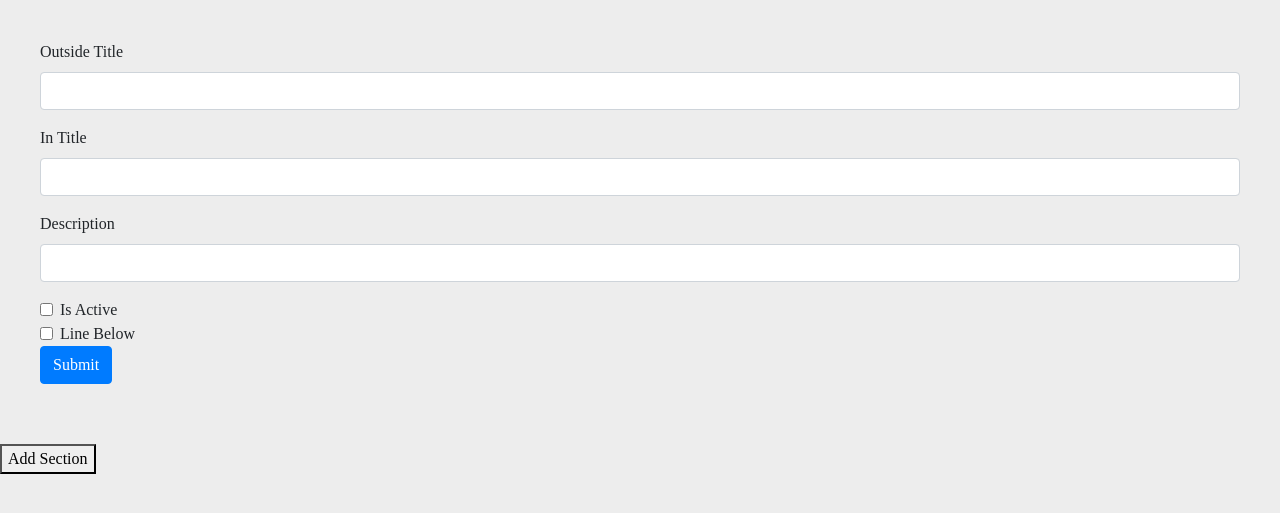
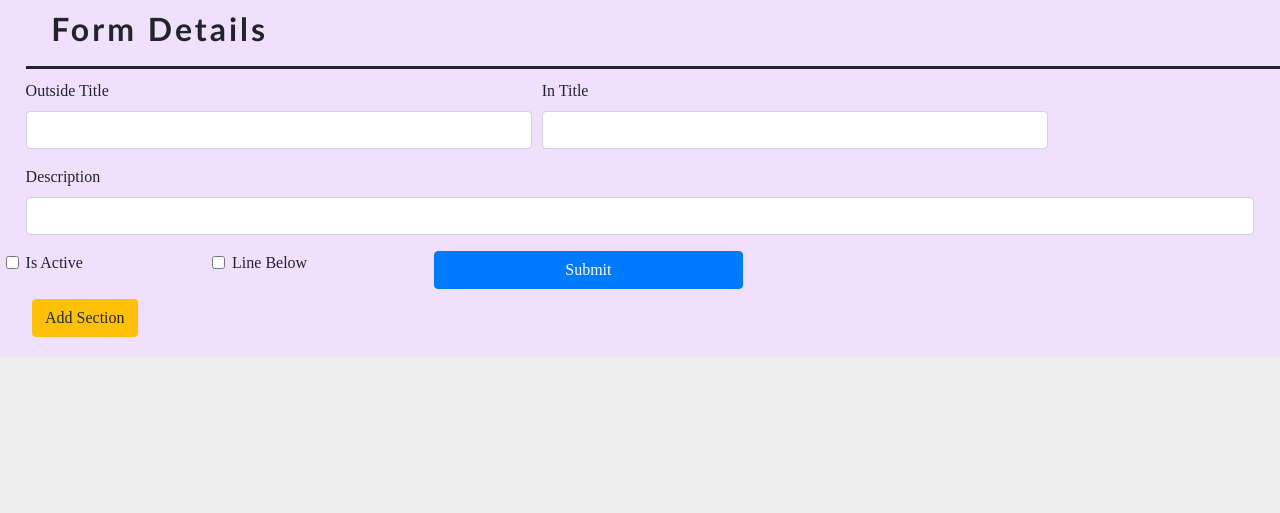
Before and after one commit to imApoorva36/NITK-Procurement, a Django app: template NITK_Procurement/procurement/templates/procurement/create_section.html in a window 1280 px wide. Shown: the top 513 px of the page. Run offline with Django 4.2, Linux system fonts and the light colour scheme; the template is opened without the code that fills it, so the values that code supplies are empty.

Commit message:
Imroving UI and delete option

```diff
--- a/NITK_Procurement/procurement/templates/procurement/create_section.html
+++ b/NITK_Procurement/procurement/templates/procurement/create_section.html
@@ -1,45 +1,58 @@
 {% extends './layout.html' %}
 {% load static %}
 {% block body %}
-<div class="create_form">
+<div class="form_full_details">
+    <div class="form-header">
+        <h2>Form Details</h2>
+    </div>
     <!-- Form for editing the details of the Form -->
     <div class="form_details">
         <form action="{% url 'edit_form' id=form.id %}" method="post" class="edit_form">
             {% csrf_token %}
-            <div class="form-group">
+            <div class="form-row">
+                <div class="form-group col-md-5">
                     <label for="outside_title">Outside Title</label>
                     <input type="text" name="outside_title"  class="form-control" value="{{form.outside_title}}">
                 </div>
 
-            <div class="form-group">
+                <div class="form-group col-md-5">
                     <label for="in_title">In Title</label>
                     <input type="text" name="in_title"  class="form-control" value="{{form.in_title}}">
                 </div>
-
+            </div>
             <div class="form-group">
                 <label for="description">Description</label>
                 <input type="text" name="description"  class="form-control" value="{{form.description}}">
             </div>
-
-            <div class="form-check" style="display: flex;">
+            <div class="form-row">
+                <div class="form-check col-md-2" style="display: flex;">
                     <label for="is_active" class="form-check-label">Is Active</label>
                     <input type="checkbox" name="is_active"  class="form-check-input" {% if form.is_active %}checked="checked"{% endif %}>
                 </div>
 
-            <div class="form-check" style="display: flex;">
+                <div class="form-check col-md-2" style="display: flex;">
                     <label for="line_below" class="form-check-label">Line Below</label>
                     <input type="checkbox" name="line_below_for_form"  class="form-check-input" {% if form.line_below %}checked="checked"{% endif %}>
                 </div>
 
-            <button type="submit" class = "btn btn-primary">Submit</button>
+                <button type="submit" class = "btn btn-primary col-md-3">Submit</button>
+            </div>
         </form>
     </div>
     <!-- End of Form for editing the details of the Form -->
-
+    <button type="button" id="create-new-form" class="btn btn-warning add_sec_but">Add Section</button>
     <div class="all_sections_in_form">
         {% for section in sections %}
             <div class="each_section_in_form">
+                <div class="sec">
                     <h2>Section</h2>
+                    <form action="{% url 'delete_section' id=section.id %}" class="delete_section" method="post">
+                        {% csrf_token %}
+                        <button type="submit" class="btn btn-danger">Delete Section</button>
+                    </form>
+                </div>
+
+                <!-- Form for editing Section details -->
                 <form action="{% url 'edit_section' id=section.id %}"  class="edit_section" method="post" >
                     {% csrf_token %}
                     <div class="each_section_form">
@@ -75,16 +88,22 @@
                                 <label for="line_below">Line Below</label>
                                 <input type="checkbox" name="line_below" {% if section.line_below %}checked="checked"{% endif %} class="form-check-input">
                             </div>
-                            <div class="form-group col-md-1">
+                            <div class="form-group col-md-3">
                                 <button type="submit" class="btn btn-warning">Update</button>
                             </div>
                         </div>
-                        <button type="button" id="{{section.id}}" class="btn btn-warning" onclick="addQuestionForm(this)">Add Question</button>
+                        <button type="button" id="{{section.id}}" class="btn btn-warning" onclick="addQuestionForm(this)" style="margin-bottom: 1rem;">Add Question</button>
                     </div>
                 </form>
+                <!-- End of form for editing section details -->
 
                 {% for question in section.questions.all %}
                     <div class="each_question">
+                        <form action="{% url 'delete_question' id=question.id %}" class="delete_question" method="post">
+                            {% csrf_token %}
+                            <button type="submit" class="btn btn-danger">Delete Question</button>
+                        </form>
+                        <!-- From for edititng question details -->
                         <form action="{% url 'edit_question' id=question.id %}" class="edit_section" method="post">
                             {% csrf_token %}
                             <div class="form-group">
@@ -132,6 +151,8 @@
                                 </div>
                             </div>
                         </form>
+                        <!-- End of form for editing question details -->
+
                     </div>
                 {% endfor %}
             </div>
@@ -141,58 +162,80 @@
     <div id="all_forms">
         <form action="{% url 'create_section' id=form.id %}" id="original-form" class="section_creation" method="post" style="display: none;">
             {% csrf_token %}
-
+            <div class="form-row">
+                <div class="form-group col-md-10">
                     <label for="title">Title</label>
-            <input type="text" name="title" id="title">
-
-            <label for="description">Description</label>
-            <input type="text" name="description" id="description">
-
+                    <input type="text" name="title" id="title" class="form-control">
+                </div>
+                <div class="form-group col-md-2">
                     <label for="section_type">Section Type</label>
-            <select name="section_type" id="section_type">
+                    <select name="section_type" id="section_type" class="form-control">
                         <option value="left">Left</option>
                         <option value="flex">Flex</option>
                         <option value="table">Table</option>
                         <option value="center">Center</option>
                     </select>
-
+                </div>
+            </div>
+            <div class="form-group">
+                <label for="description">Description</label>
+                <input type="text" name="description" id="description" class="form-control">
+            </div>
+            <div class="form-row">
+                <div class="form-group col-md-3">
                     <label for="bold">Bold</label>
                     <input type="checkbox" name="bold" id="bold">
-
+                </div>
+                <div class="form-group col-md-2">
                     <label for="line_below">Line Below</label>
                     <input type="checkbox" name="line_below" id="line_below">
+                </div>
 
-            <button type="submit">Submit</button>
+                <button type="submit" class="btn btn-info col-md-3">Submit</button>
+            </div>
         </form>
 
         <div class="all_questions">
+
             <form id="question_form" class="all_question_form" method="post" style="display: none;">
                 {% csrf_token %}
+                <div class="form-group">
                     <label for="question">Question: </label>
-                <input type="text" name="question" id="question">
-                <label for="align_type">Question alignment: </label>
-                <select name="align_type" id="align_type" >
+                    <input type="text" name="question" id="question" class="form-control">
+                </div>
+                <div class="form-row">
+                    <div class="form-group col-md-2">
+                        <label for="align_type">Question alignment : </label>
+                        <select name="align_type" id="align_type" class="form-control">
                             <option value="left">Left</option>
                             <option value="right">Right</option>
                             <option value="center">Center</option>
                         </select>
-                <label for="self_question">Self Question</label>
-                <select name="self_question" id="self_question" onchange="sendPostRequest(this)">
+                    </div>
+                    <div class="form-group col-md-2">
+                        <label for="self_question">Self Form :</label>
+                        <select name="self_question" id="self_question" onchange="sendPostRequest(this)" class="form-control">
+                            <option value="" selected disabled>Select Form</option>
                             {% for form in all_forms %}
                                 <option value="{{form.id}}">{{form}}</option>
                             {% endfor %}
                         </select>
-                <select name="questions" class="questions">
+                    </div>
+                    <div class="form-group col-md-2">
+                        <label>Select Question :</label>
+                        <select name="questions" class="questions form-control">
                             <option value="" selected disabled>Selected</option>
                         </select>
-
+                    </div>
+                    <div class="form-group col-md-1">
                         <label for="bold_ques">Bold</label>
                         <input type="checkbox" name="bold_ques" id="bold">
-                <button type="submit">Create Question</button>
+                    </div>
+                </div>
+                <button type="submit" class="btn btn-info">Submit</button>
             </form>
         </div>
     </div>
-    <button type="button" id="create-new-form">Add Section</button>
 </div>
 <script>
     // Function to add a submit event listener to a form
@@ -286,8 +329,9 @@
         newForm.style.display = 'block';
 
         // Append the new form to the page
-        const allFormsContainer = document.getElementById('all_forms');
-        allFormsContainer.appendChild(newForm);
+        this.insertAdjacentElement('afterend', newForm);
+        // const allFormsContainer = document.getElementById('all_forms');
+        // allFormsContainer.appendChild(newForm);
 
         // Add the submit event listener to the new form
         addSubmitEventListener(newForm);
@@ -374,8 +418,11 @@ function sendPostRequest(e) {
 </script>
 
 <style>
+    .form_full_details{
+        background: rgb(241, 223, 254);
+    }
     .form_details{
-        padding: 40px;
+        padding: 10px 2%;
     }
     .all_sections_in_form{
         padding: 10px;
@@ -383,9 +430,9 @@ function sendPostRequest(e) {
         gap: 2rem;
     }
     .each_section_in_form{
-        background: rgb(230, 253, 230);
+        background: rgb(229, 246, 251);
         padding: 10px;
-        border-radius: 2rem;
+        border-radius: 1rem;
     }
     .div_grid{
         display: grid;
@@ -394,14 +441,49 @@ function sendPostRequest(e) {
     .div_flex{
         display: flex;
     }
-    .each_section_form{
+    .all_question_form{
+        background: rgb(254, 243, 234);
+        padding: 10px 2%;
+        margin-left: 3%;
+        margin-top: 1rem;
+        margin-bottom: 1rem;
+        border-radius: 1rem;
     }
     .each_question{
         padding: 10px 2%;
         margin-left: 5%;
         margin-bottom: 2rem;
         background: rgb(254, 243, 234);
-        border-radius: 2rem;
+        border-radius: 1rem;
+    }
+
+    .delete_question > button{
+        left: 10rem;
+        right: 10rem;
+    }
+    .sec{
+        display: flex;
+        justify-content: space-between;
+        margin-right: 2rem;
+    }
+    .section_creation{
+        background: rgb(229, 246, 251);
+        padding: 10px 3%;
+        margin: 1rem;
+        border-radius: 1rem;
+    }
+    .form-header{
+        margin-left: 2%;
+        padding: 10px 2%;
+        border-bottom: solid;
+    }
+    .form-header>h2{
+        font-weight: 1000;
+        letter-spacing: 3px;
+        font-family:'Gill Sans', 'Gill Sans MT', Calibri, 'Trebuchet MS', sans-serif;
+    }
+    .add_sec_but{
+        margin-left: 2rem;
     }
 </style>
 {% endblock %}
--- a/NITK_Procurement/procurement/urls.py
+++ b/NITK_Procurement/procurement/urls.py
@@ -16,4 +16,6 @@ urlpatterns = [
     path("edit_form/<int:id>", views.edit_form, name="edit_form"),
     path("edit_section/<int:id>", views.edit_section, name="edit_section"),
     path("edit_question/<int:id>", views.edit_question, name="edit_question"),
+    path("delete_question/<int:id>", views.delete_question, name="delete_question"),
+    path("delete_section/<int:id>", views.delete_section, name="delete_section"),
 ]
```
Also changed, not shown: NITK_Procurement/procurement/views.py (+22 -8 lines). Lines whose indentation alone changed are shown as unchanged.
